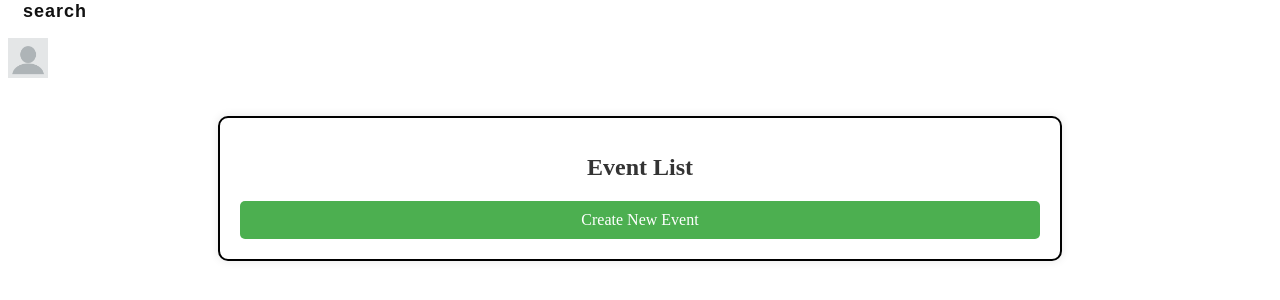
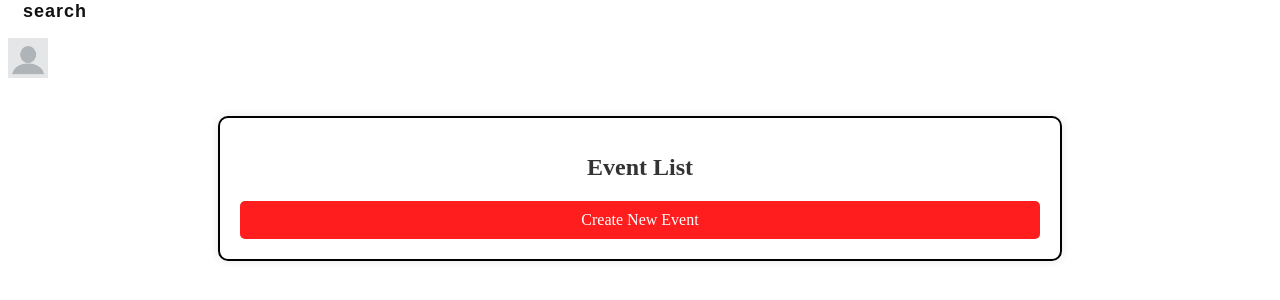
Before and after one commit to adarshmarvel22/LinkPad, a Django app: page /features/event_list/ in a window 1280 px wide. Shown: the part 232-532 px from the top of the page. Run offline with Django 5.2, Linux system fonts and the light colour scheme; the visitor is signed in with stand-in values (Sample User, id 1); data that the repository does not hold is empty.

Commit message:
changes done finally

```diff
--- a/features/templates/features/event_list.html
+++ b/features/templates/features/event_list.html
@@ -40,7 +40,7 @@
 
         .create-link {
             display: block;
-            background-color: #4CAF50;
+            background-color: #ff1d1d;
             color: white;
             padding: 10px 20px;
             text-align: center;
@@ -51,7 +51,9 @@
         }
 
         .create-link:hover {
-            background-color: #45a049;
+            background-color: #161691;
+            color:white;
+
         }
     </style>
 </head>
```
